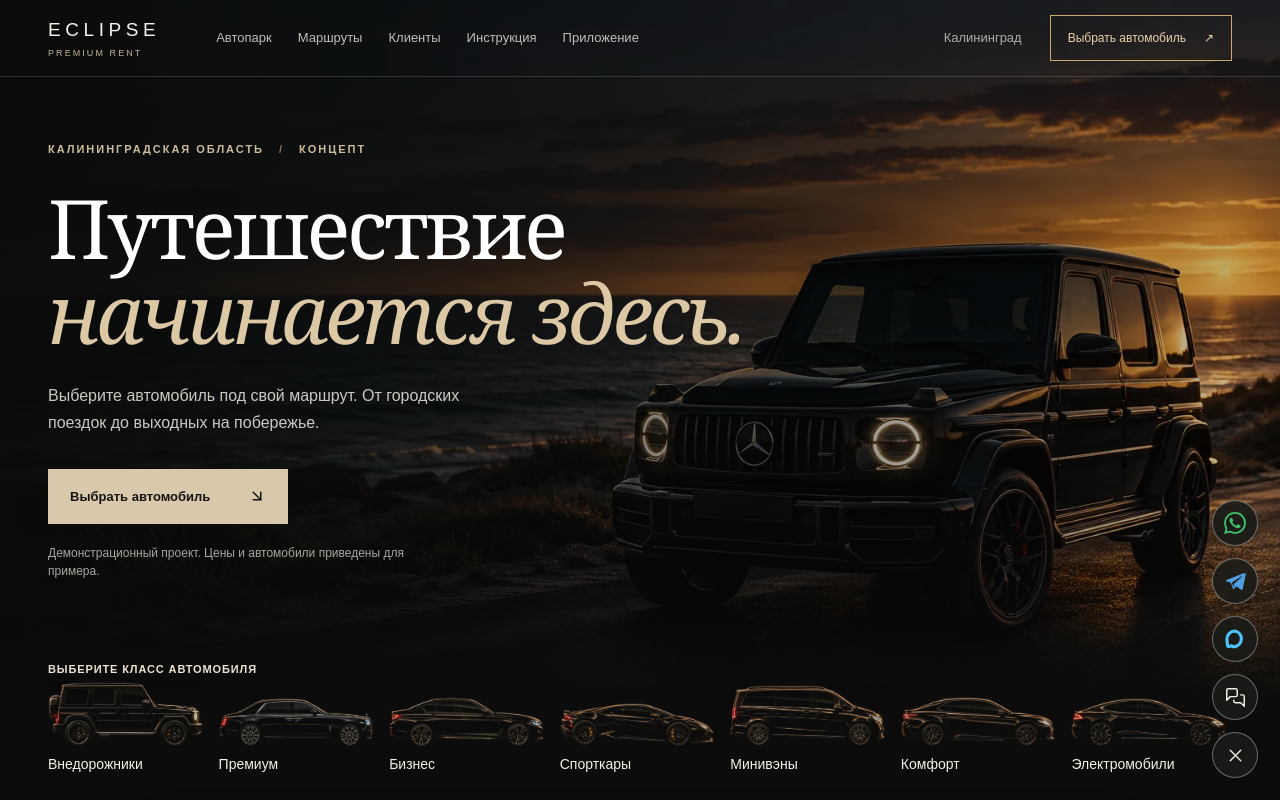
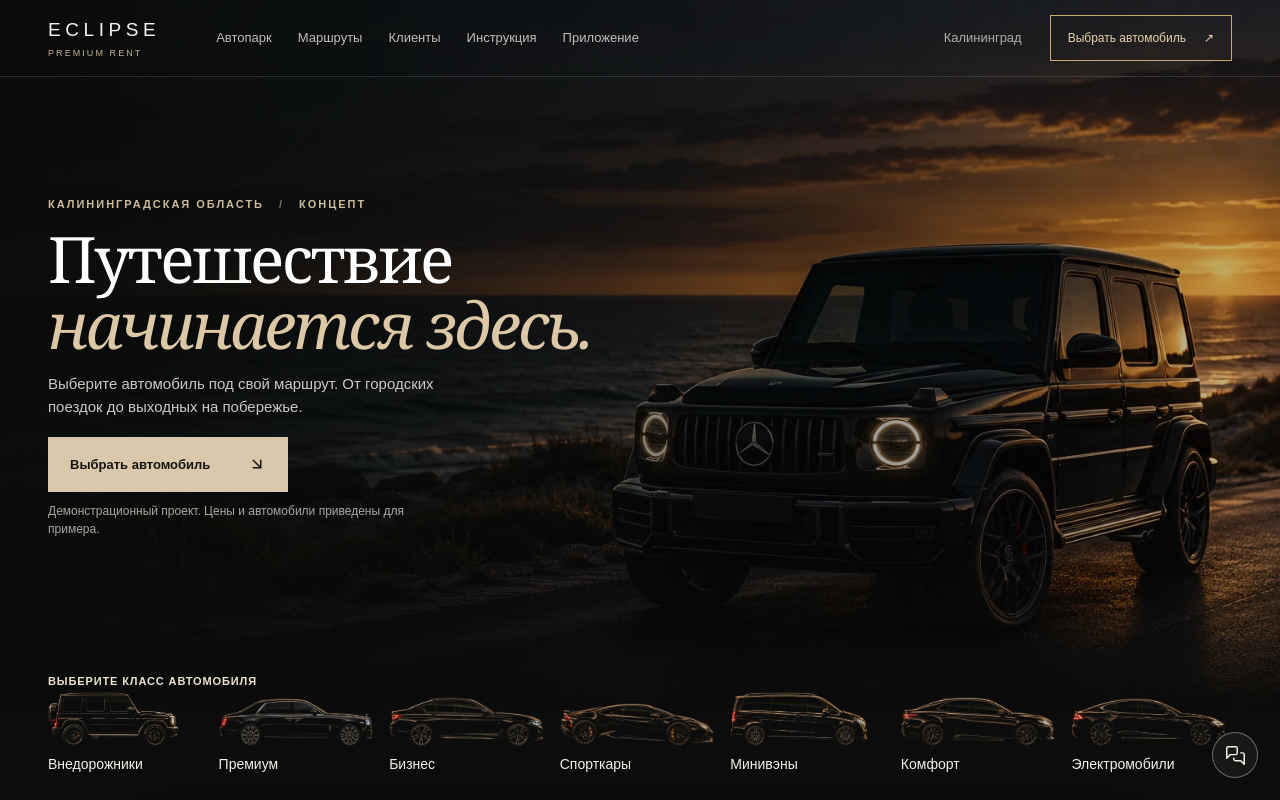
Before and after one commit to PavelHopson/Eclipse-PremiumRent, a React (Vite) app: page / in a window 1280 px wide. Shown: the top 800 px of the page. Built offline with nearby package versions, Linux system fonts and the light colour scheme.

Commit message:
fix: remove overlaps on laptops and phones
Move guide note out of sticky column, fit hero on short laptop screens,
keep contact buttons off the first screen and prices on phones.

```diff
--- a/src/components/AboutSection.tsx
+++ b/src/components/AboutSection.tsx
@@ -49,8 +49,8 @@ export const AboutSection: React.FC = () => (
           <h3>Для компаний и ИП</h3>
           <p>Аренда от одного дня до нескольких лет. Работа с НДС и без, закрывающие документы и электронный документооборот для бухгалтерии.</p>
         </article>
+        <p className="rent-about-note">Текст показывает, как может выглядеть раздел: это демонстрационный проект, услуги не оказываются.</p>
       </div>
-      <p className="rent-about-note">Текст показывает, как может выглядеть раздел: это демонстрационный проект, услуги не оказываются.</p>
     </div>
   </section>
 );
--- a/src/components/FloatingContacts.tsx
+++ b/src/components/FloatingContacts.tsx
@@ -4,7 +4,7 @@ import { CONTACTS } from "../data";
 import { MaxIcon, TelegramIcon, WhatsAppIcon } from "./ContactIcons";
 
 export const FloatingContacts: React.FC = () => {
-  const [open, setOpen] = useState(() => window.matchMedia("(min-width: 901px)").matches);
+  const [open, setOpen] = useState(() => window.matchMedia("(min-width: 1500px)").matches);
   const [scrolled, setScrolled] = useState(false);
 
   useEffect(() => {
@@ -15,7 +15,7 @@ export const FloatingContacts: React.FC = () => {
   }, []);
 
   return (
-    <aside className="rent-float" aria-label="Связаться с нами">
+    <aside className={scrolled ? "rent-float" : "rent-float is-top"} aria-label="Связаться с нами">
       {open && (
         <>
           <a href={CONTACTS.whatsapp} target="_blank" rel="noopener noreferrer" aria-label="Написать в WhatsApp" title="WhatsApp">
--- a/src/premium.css
+++ b/src/premium.css
@@ -707,3 +707,22 @@ a.rent-footer-line:hover, a.rent-footer-line:focus-visible { color: #e8d1ab; }
 .rent-float .rent-float-top { border-radius: 0; border-color: #ffffff33; }
 @media (max-height: 560px) { .rent-float a:not(.rent-float-top) { display: none; } }
 @media (prefers-reduced-motion: reduce) { .rent-car-image-extra, .rent-float a, .rent-float button, .rent-nav { transition: none; } }
+
+/* Невысокие экраны ноутбуков */
+@media (min-width: 901px) and (max-height: 840px) {
+  .rent-hero { min-height: 640px; height: 100svh; }
+  .rent-hero-content { margin-top: 84px; margin-bottom: 150px; }
+  .rent-hero h1 { margin-block: 14px; font-size: clamp(40px, 5vw, 68px); }
+  .rent-hero-copy { font-size: 15px; line-height: 1.55; }
+  .rent-primary { margin-top: 18px; }
+  .rent-disclaimer { margin-top: 10px; }
+  .rent-category-art { height: 54px; }
+}
+
+/* Кнопки связи на телефоне: не закрывают первый экран и цены */
+@media (max-width: 900px) {
+  .rent-float { right: 12px; bottom: 12px; gap: 8px; }
+  .rent-float a, .rent-float button { width: 42px; height: 42px; }
+  .rent-float.is-top { display: none; }
+  .rent-float .rent-float-top { display: none; }
+}
```
